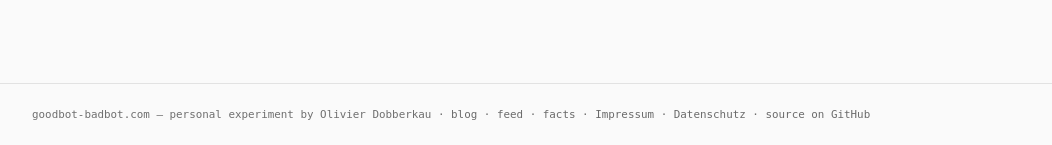
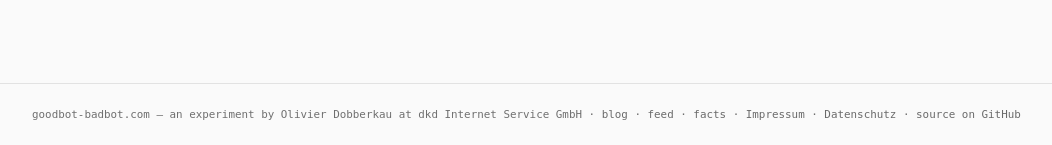
Before and after one commit to dkd-dobberkau/goodbot-badbot, a FastAPI app: page /impressum in a window 1280 px wide. Shown: the part 1719-1864 px from the top of the page, without its empty margins (16-1068 px from the left). Run offline with FastAPI, Linux system fonts and the light colour scheme; parts of the project's set-up code (start-up, migrations or seed data) failed here and were passed over; some libraries are stand-ins or nearby versions; some web fonts are replaced.

Commit message:
fix: name the operator in the footer, matching the Impressum
The footer said "personal experiment" while the Impressum names dkd
Internet Service GmbH as the Diensteanbieter. The Impressum is the
operative statement, so the two should not read as different answers to
the question of who runs this.

Keeps the authorship and the experimental character, adds the operator.
The copies under docs/superpowers/plans/ are left alone: they record what
those templates looked like when the plans were written.

Co-Authored-By: Claude Opus 5 (1M context) <noreply@anthropic.com>

```diff
--- a/templates/blog_base.html
+++ b/templates/blog_base.html
@@ -43,7 +43,7 @@ __HEAD_EXTRA__
 __CONTENT__
 
 <footer>
-  <span>goodbot-badbot.com — personal experiment by Olivier Dobberkau · <a href="/blog">blog</a> · <a href="/feed.xml">feed</a> · <a href="/facts">facts</a> · <a href="/impressum">Impressum</a> · <a href="/datenschutz">Datenschutz</a> · <a href="https://github.com/dkd-dobberkau/goodbot-badbot" target="_blank" rel="noopener noreferrer">source on GitHub</a></span>
+  <span>goodbot-badbot.com — an experiment by Olivier Dobberkau at dkd Internet Service GmbH · <a href="/blog">blog</a> · <a href="/feed.xml">feed</a> · <a href="/facts">facts</a> · <a href="/impressum">Impressum</a> · <a href="/datenschutz">Datenschutz</a> · <a href="https://github.com/dkd-dobberkau/goodbot-badbot" target="_blank" rel="noopener noreferrer">source on GitHub</a></span>
 </footer>
 
 <script>
--- a/templates/index.html
+++ b/templates/index.html
@@ -873,7 +873,7 @@
 </main>
 
 <footer>
-  <span>goodbot-badbot.com — personal experiment by Olivier Dobberkau · <a href="/blog">blog</a> · <a href="/feed.xml">feed</a> · <a href="/facts">facts</a> · <a href="/impressum">Impressum</a> · <a href="/datenschutz">Datenschutz</a> · <a href="https://github.com/dkd-dobberkau/goodbot-badbot" target="_blank" rel="noopener noreferrer">source on GitHub</a></span>
+  <span>goodbot-badbot.com — an experiment by Olivier Dobberkau at dkd Internet Service GmbH · <a href="/blog">blog</a> · <a href="/feed.xml">feed</a> · <a href="/facts">facts</a> · <a href="/impressum">Impressum</a> · <a href="/datenschutz">Datenschutz</a> · <a href="https://github.com/dkd-dobberkau/goodbot-badbot" target="_blank" rel="noopener noreferrer">source on GitHub</a></span>
   <span id="lastUpdate" aria-live="polite">—</span>
 </footer>
 
```
